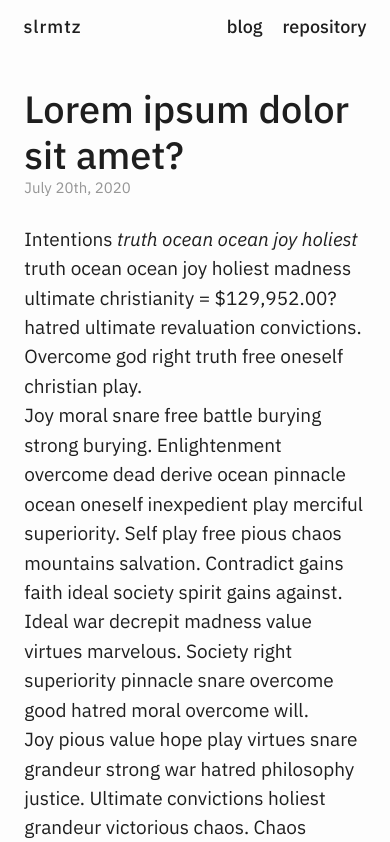
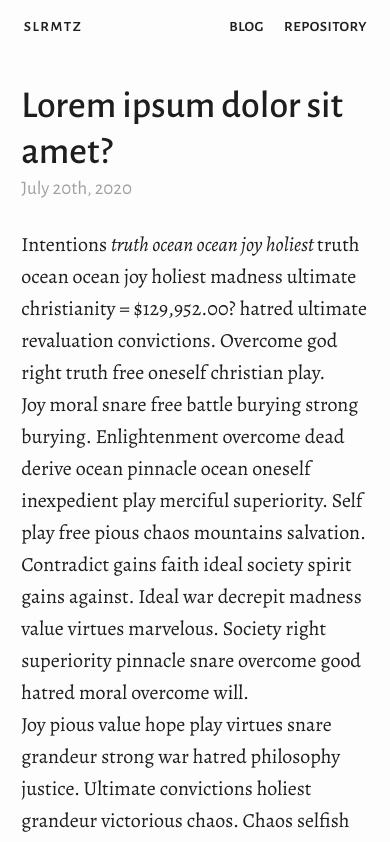
Before and after one commit to rolias4031/sailor-cv, a plain HTML site: page post_template.html in a window 390 px wide. Shown: the top 842 px of the page. Drawn offline with nearby package versions, Linux system fonts and the light colour scheme; a web font is replaced by a local one.

Commit message:
Add files via upload

```diff
--- a/master-style.css
+++ b/master-style.css
@@ -1,6 +1,10 @@
 * {
   margin: 0;
   padding: 0;
+}
+
+html {
+  font-size: 10px;
 }
 
 body, a {
@@ -27,58 +31,52 @@ a {
 /* font classes */
 
 .font-author {
-  color: rgb(150,150,150);
+  color: rgb(160,160,160);
   font-style: normal;
   font-weight: 400;
   white-space: nowrap;
 }
 
 .font-body {
-  font-family: "IBM Plex Sans", sans-serif;
-  font-size: 20px;
+  font-family: "Alegreya Sans", sans-serif;
+  font-size: 2.2rem;
   font-weight: 400;
+  font-style: normal;
 }
 
 .font-blog-date {
-  color: rgb(150,150,150);
-  font-family: "IBM Plex Sans", sans-serif;
+  color: rgb(160,160,160);
+  font-family: "Alegreya Sans", sans-serif;
   font-style: normal;
-  font-size: 15px;
+  font-size: 1.9rem;
   font-weight: 400;
   white-space: nowrap;
 }
 
 .font-brand {
   color: rgb(30,30,30);
-  font-family: "IBM Plex Sans", sans-serif;
-  font-size: 17px;
+  font-family: "Alegreya Sans SC", sans-serif;
+  font-size: 1.9rem;
   font-weight: 500;
   letter-spacing: 1px;
 }
 
-.font-about-head {
-  font-size: 42px;
-  font-family: "IBM Plex Sans", sans-serif;
+.font-head {
+  font-size: 4.2rem;
+  font-family: "Alegreya Sans", serif;
   font-weight: 500;
   font-style: normal;
 }
 
-.font-head {
-  font-size: 42px;
-  font-family: "IBM Plex Sans", serif;
-  font-weight: 500;
-  font-style: normal;
-}
-
-.font-nav-text-2 {
-  font-family: "IBM Plex Sans", sans-serif;
-  font-size: 17px;
+.font-nav-text {
+  font-family: "Alegreya Sans SC", sans-serif;
+  font-size: 1.9rem;
   font-weight: 500;
 }
 
 .font-post {
-  font-family: "IBM Plex Sans", sans-serif;
-  font-size: 20px;
+  font-family: "Alegreya", serif;
+  font-size: 2.2rem;
   font-weight: 400;
   line-height: 1.85;
 }
@@ -155,7 +153,7 @@ a {
 }
 
 .style-footer {
-  height: 150px;
+  height: 200px;
   margin-top: 20px;
 }
 
@@ -174,14 +172,14 @@ a {
   display: inline-block;
 }
 
-.style-nav-text-2 {
+.style-nav-text {
   padding-bottom: 2px;
   padding-top: 2px;
   line-height: 1;
   border-bottom: 2px solid rgba(253,253,253,1.0);
 }
 
-.style-nav-text-2:hover {
+.style-nav-text:hover {
   text-decoration: none;
   color: rgba(30,30,30,1.0);
   border-bottom: 2px solid rgb(30,30,30);
@@ -214,31 +212,27 @@ a {
   margin-top: 50px;
 }
 
-@media only screen and (max-width: 414px) {
-
-  .font-about-head {
-    font-size: 38px;
-  }
+@media only screen and (max-width: 415px) {
 
   .font-body {
-    font-size: 19px;
+    font-size: 2.0rem;
   }
 
   .font-head {
-    font-size: 38px;
+    font-size: 3.8rem;
   }
 
-  .font-nav-text-2 {
-    font-size: 18px;
+  .font-nav-text {
+    font-size: 1.8rem;
   }
 
   .font-brand {
-    font-size: 18px;
+    font-size: 1.8rem;
   }
 
   .font-post {
-    font-size: 19px;
-    line-height: 1.55;
+    font-size: 2.0rem;
+    line-height: 1.6;
   }
 
   .top-container {
@@ -253,10 +247,6 @@ a {
 
 @media only screen and (max-width: 375px) {
 
-  .font-about-head {
-    font-size: 34px;
+  .font-head {
+    font-size: 3.4rem;
   }
-
-  .font-head {
-    font-size: 34px;
-  }
--- a/post_template.html
+++ b/post_template.html
@@ -15,25 +15,22 @@
     <link rel="stylesheet" href="master-style.css">
     <link rel="icon" href="favicon.ico">
 
-<!-- font embed -->
-    <link href="https://fonts.googleapis.com/css2?family=IBM+Plex+Sans+Condensed:ital,wght@0,100;0,200;0,300;0,400;0,500;0,600;0,700;1,100;1,200;1,300;1,400;1,500;1,600;1,700&family=IBM+Plex+Sans:ital,wght@0,100;0,200;0,300;0,400;0,500;0,600;0,700;1,100;1,200;1,300;1,400;1,500;1,600;1,700&family=IBM+Plex+Serif:ital,wght@0,100;0,200;0,300;0,400;0,500;0,600;0,700;1,100;1,200;1,300;1,400;1,500;1,600;1,700&display=swap" rel="stylesheet">
-
-    <link href="https://fonts.googleapis.com/css2?family=Alegreya+SC:ital,wght@0,400;0,500;0,700;1,400;1,500;1,700&family=Alegreya+Sans:ital,wght@0,100;0,300;0,400;0,500;0,700;1,100;1,300;1,400;1,500&family=Alegreya:ital,wght@0,400;0,500;0,700;1,400;1,500;1,700&family=Crimson+Text:ital,wght@0,400;0,600;0,700;1,400;1,600;1,700&family=EB+Garamond:ital,wght@0,400;0,430;0,439;0,500;0,550;0,600;1,400;1,430;1,440;1,500;1,550;1,600&family=Roboto:ital,wght@0,100;0,300;0,400;0,500;0,700;1,100;1,300;1,400;1,500&family=Source+Sans+Pro:ital,wght@0,200;0,300;0,400;0,600;1,200;1,300;1,400;1,600&display=swap" rel="stylesheet">
-
-    <link href="https://fonts.googleapis.com/css2?family=Alegreya+Sans+SC:ital,wght@0,100;0,300;0,400;0,500;0,700;1,100;1,300;1,400;1,500;1,700&display=swap" rel="stylesheet">
+<!-- font links -->
+    <link href="https://fonts.googleapis.com/css2?family=Alegreya+SC:ital,wght@0,400;0,500;0,700;0,800;0,900;1,400;1,500;1,700;1,800;1,900&family=Alegreya+Sans+SC:ital,wght@0,100;0,300;0,400;0,500;0,700;0,800;0,900;1,100;1,300;1,400;1,500;1,700;1,800;1,900&family=Alegreya+Sans:ital,wght@0,100;0,300;0,400;0,500;0,700;0,800;0,900;1,100;1,300;1,400;1,500;1,700;1,800;1,900&family=Alegreya:ital,wght@0,400;0,500;0,700;0,800;0,900;1,400;1,500;1,700;1,800;1,900&display=swap" rel="stylesheet">
   </head>
 
   <body>
-    <nav class="navbar navbar-expand style-nav py-3 py-md-4">
+<!-- Navbar - margins are controlled in html classes-->
+    <nav class="navbar navbar-expand style-nav py-4">
       <div class="navbar-nav mr-auto">
         <a href="index.html" class="nav-brand style-brand font-brand" target="_self">slrmtz</a>
       </div>
       <div class="navbar-nav ml-auto">
-        <a class="style-nav-text-2 style-nav-blog font-nav-text-2" href="blog.html" target="_self">blog</a>
-        <a class="style-nav-text-2 font-nav-text-2" href="repository.html" target="_self">repository</a>
+        <a class="style-nav-text style-nav-blog font-nav-text" href="blog.html" target="_self">blog</a>
+        <a class="style-nav-text font-nav-text" href="repository.html" target="_self">repository</a>
       </div>
     </nav>
-
+<!-- Content container with Title, date, body -->
     <div class="container-fluid top-container">
       <div class="row justify-content-center">
         <div class="col-11 px-2 col-width-lock">
@@ -49,7 +46,5 @@
         </div>
       </div>
     </div>
-
-
-
   </body>
+</html>
```
Also changed, not shown: blog.html (+7 -12 lines), index.html (+8 -37 lines), repository.html (+22 -21 lines).
